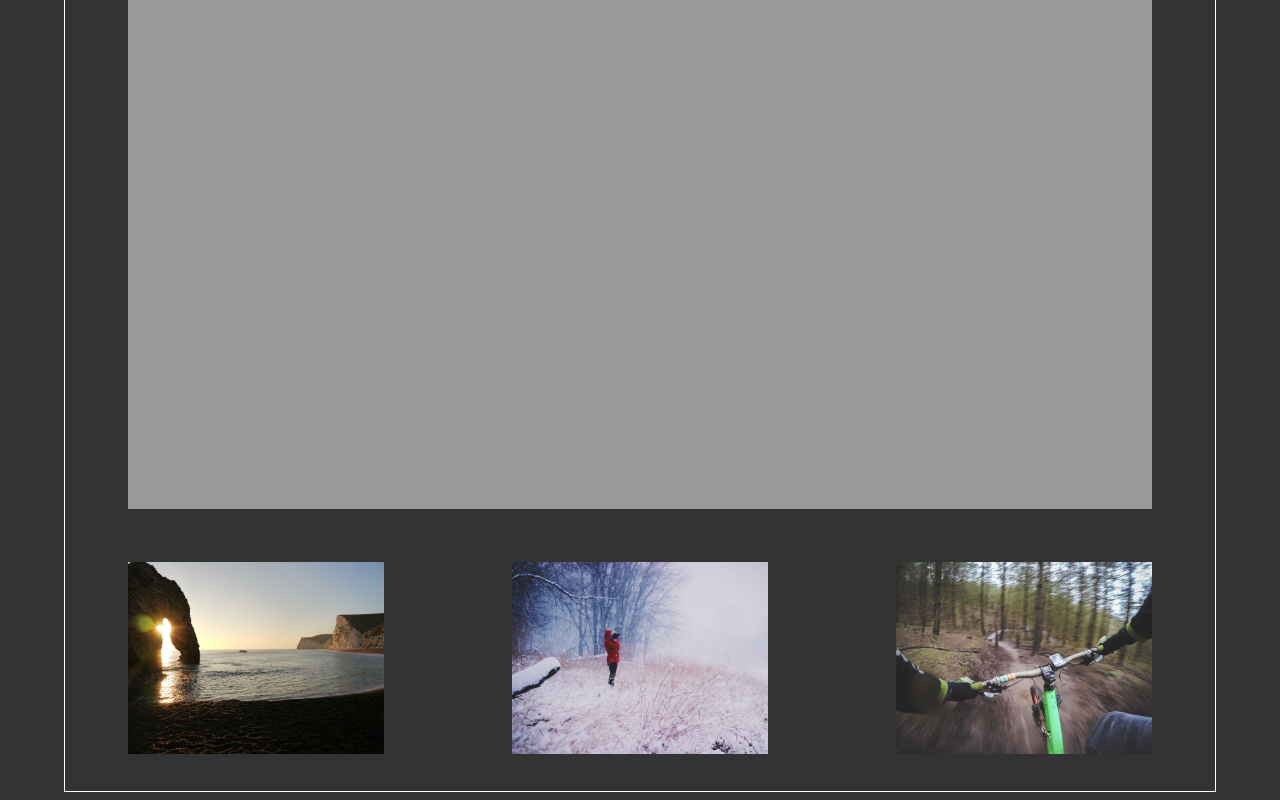
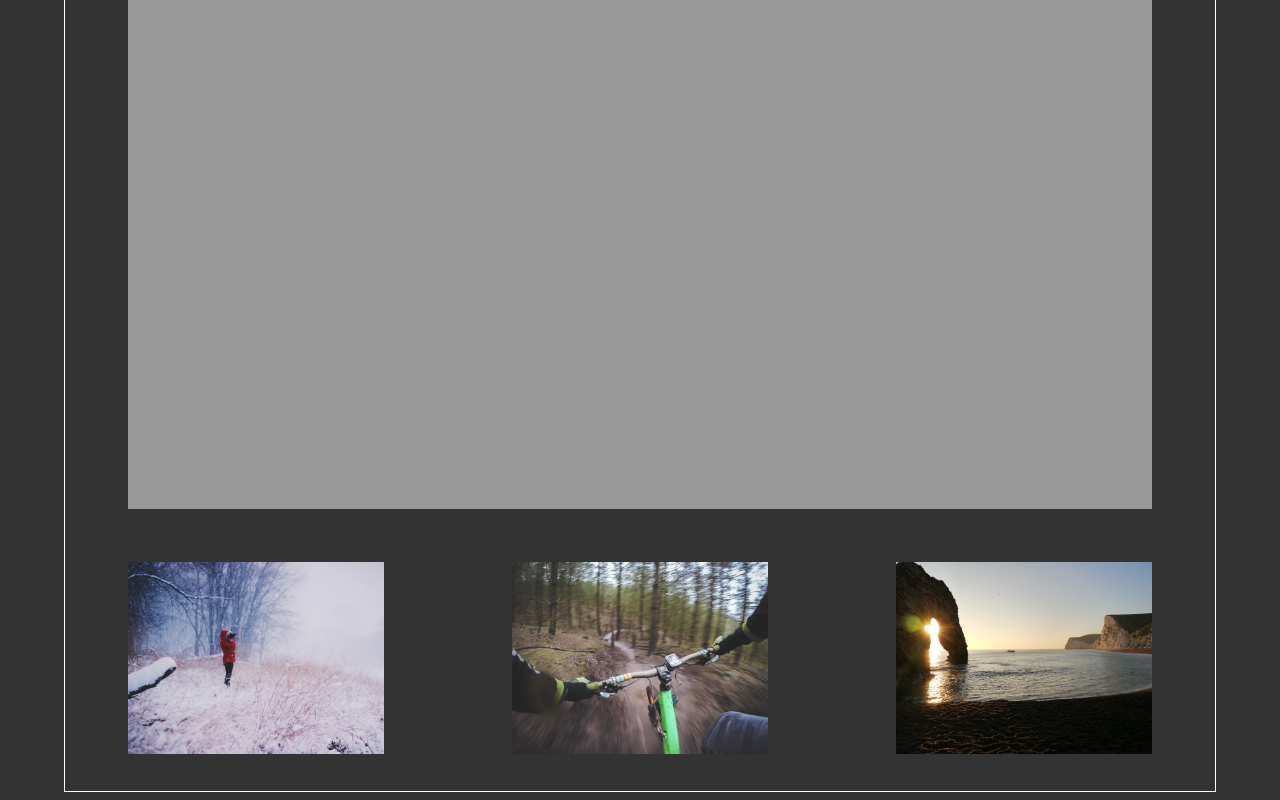
Before and after one commit to makobasuri/img-gallery, a website: page index.html in a window 1280 px wide. Shown: the part 397-1197 px from the top of the page. Drawn offline with nearby package versions, Linux system fonts and the light colour scheme; files that its build step writes are made by us from their sources.

Commit message:
deleted files in dist, moved img-location

```diff
--- a/index.html
+++ b/index.html
@@ -13,9 +13,9 @@
 		<div class = "gallery--container">
 		<canvas id = "myCanvas" width = "800" height = "600"></canvas>
 			<div id = "gallery--thumbs-container">
-				<img class = "gallery--img" src="src/img/unsplash1.jpg"></img>
-				<img class = "gallery--img" src="src/img/unsplash2.jpg"></img>
-				<img class = "gallery--img" src="src/img/unsplash3.jpg"></img>
+				<img class = "gallery--img" src="img/unsplash2.jpg"></img>
+				<img class = "gallery--img" src="img/unsplash3.jpg"></img>
+				<img class = "gallery--img" src="img/unsplash1.jpg"></img>
 			</div>
 		</div>
 		<script src="https://code.jquery.com/jquery-2.2.0.min.js"></script>
```
Also changed, not shown: dist/css/style.css (deleted), dist/js/main.js (deleted), img/unsplash1.jpg (renamed from src/img/unsplash1.jpg), img/unsplash2.jpg (renamed from src/img/unsplash2.jpg), img/unsplash3.jpg (renamed from src/img/unsplash3.jpg).
